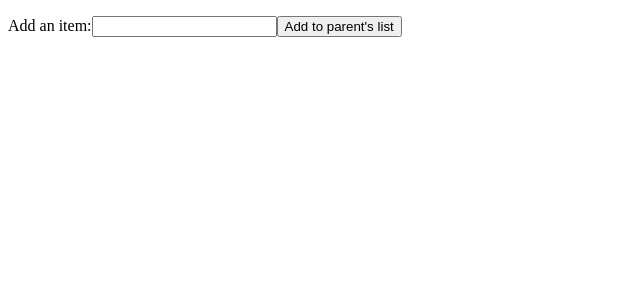
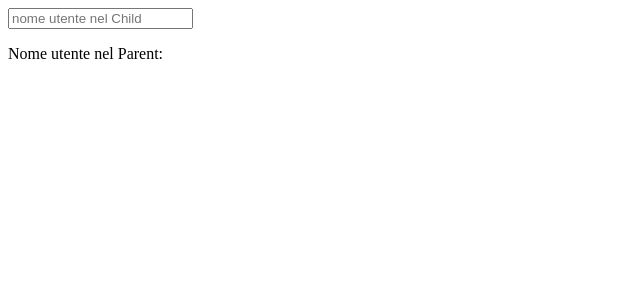
Before and after one commit to Amin23ElKassimi/angular-gamma, an Angular app: page / in a window 1280 px wide. Shown: the top 300 px of the page, without its empty margins (0-640 px from the left). Built offline with nearby package versions, Linux system fonts and the light colour scheme.

Commit message:
Tested Two way binding

```diff
--- a/src/app/child01/child01.component.html
+++ b/src/app/child01/child01.component.html
@@ -1 +1,3 @@
-<p>child01 works!</p>
+<!-- child.component.html -->
+<input [value]="userName" (input)="onUserNameChange($event)"
+placeholder="nome utente nel Child">
--- a/src/app/child01/child01.component.ts
+++ b/src/app/child01/child01.component.ts
@@ -1,16 +1,19 @@
-import { Component, OnInit, Output, EventEmitter } from '@angular/core';
+import { Component, OnInit, Input, Output, EventEmitter } from '@angular/core';
 
 @Component({
   selector: 'app-child01',
-  template: `<button (click)="notifyParent()">Notifica il genitore</button>`,
+  templateUrl: '../child01/child01.component.html',
   styleUrls: ['./child01.component.scss']
 })
 export class Child01Component implements OnInit {
 
-  @Output() notify: EventEmitter<void> = new EventEmitter<void>();
+  @Input() userName: string = '';
+  @Output() userNameChange: EventEmitter<string> = new EventEmitter<string>();
 
-  notifyParent() {
-    this.notify.emit();
+  onUserNameChange(event: Event) {
+    const inputElement = event.target as HTMLInputElement;
+    console.log(inputElement.value)
+    this.userNameChange.emit(inputElement.value);
   }
 
   constructor() { }
--- a/src/app/parent01/parent01.component.html
+++ b/src/app/parent01/parent01.component.html
@@ -1 +1,3 @@
-<p>parent01 works!</p>
+<!-- parent.component.html -->
+<app-child01 [(userName)]="name"></app-child01>
+<p>Nome utente nel Parent: {{ name }}</p>
--- a/src/app/parent01/parent01.component.ts
+++ b/src/app/parent01/parent01.component.ts
@@ -2,18 +2,13 @@ import { Component, OnInit } from '@angular/core';
 
 @Component({
   selector: 'app-parent01',
-  template: `
-    <app-child (notify)="onNotify()"></app-child>
-    <p>{{ message }}</p>`,
+  templateUrl: './parent01.component.html',
   styleUrls: ['./parent01.component.scss']
 })
 export class Parent01Component implements OnInit {
 
-  message: string = '';
+  name: string = '';
 
-  onNotify() {
-    this.message = 'Evento ricevuto dal componente figlio!';
-  }
 
   constructor() { }
 
```
